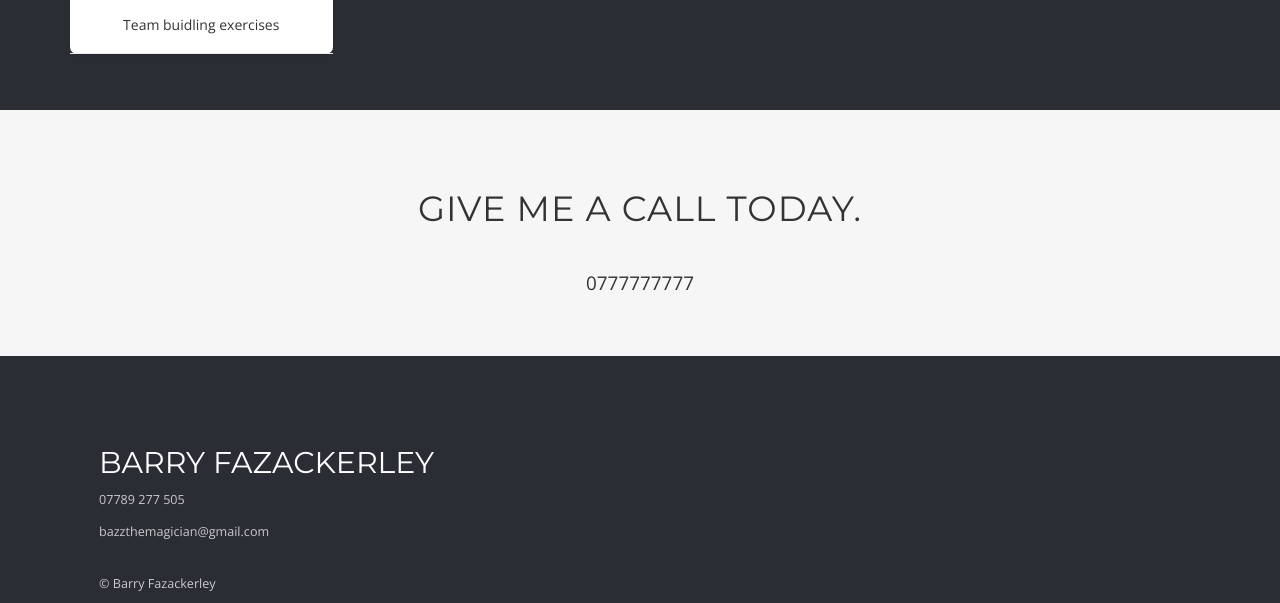
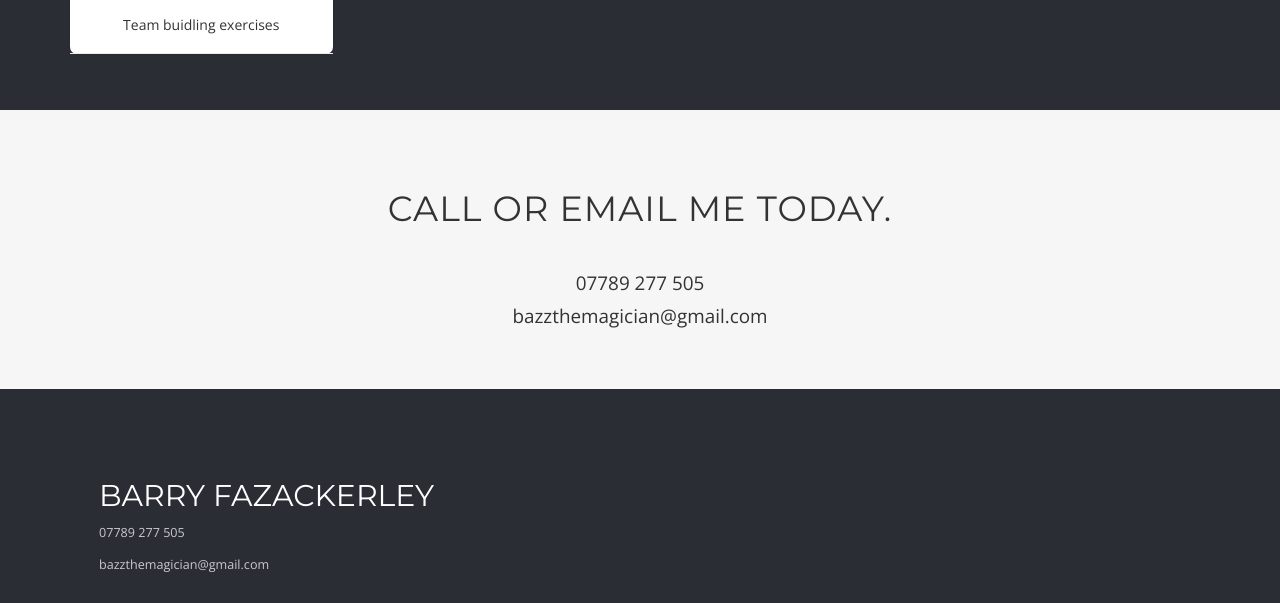
Before and after one commit to barrymagic/barrymagic.github.io, a plain HTML site: page index.html in a window 1280 px wide. Shown: the part 4108-4711 px from the top of the page. Drawn offline with nearby package versions, Linux system fonts and the light colour scheme.

Commit message:
correcting contact details;

```diff
--- a/index.html
+++ b/index.html
@@ -410,8 +410,9 @@
         <div class="row">
           <div class="col-lg-12">
             <br />
-            <h2>Give me a call today.</h2>
-            <p>0777777777</p>
+            <h2>Call or email me today.</h2>
+            <p>07789 277 505</p>
+            <p>bazzthemagician@gmail.com</p>
           </div>
         </div>
 
```
